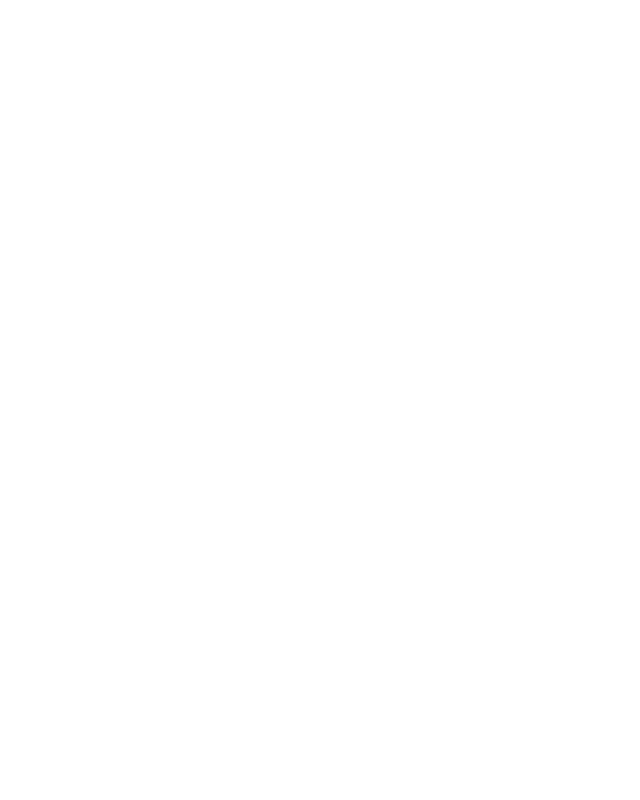
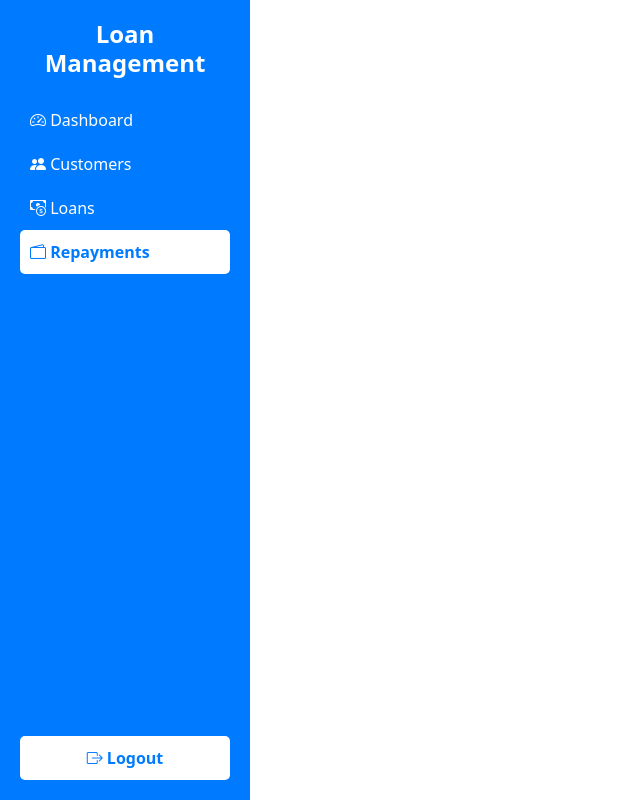
Before and after one commit to Matthew-Muchangi/loan, an Angular app: page /repayments in a window 1280 px wide. Before the commit this address led to /. Shown: the whole page, without its empty margins (0-640 px from the left). Built offline with nearby package versions, Linux system fonts and the light colour scheme; sample sign-in values are in the browser's storage.

Commit message:
initial commit

```diff
--- a/src/app/app-routing.module.ts
+++ b/src/app/app-routing.module.ts
@@ -6,13 +6,16 @@
 import { CustomerComponent } from './component/customer/customer.component';
 import { LoanComponent } from './component/loan/loan.component';
 import { AuthGuard } from './guards/auth.guard'; // Import AuthGuard
+import { RepaymentsComponent } from './component/repayments/repayments.component';
+
 
 const routes: Routes = [
   { path: '', component: LoginComponent },
   { path: 'register', component: RegisterComponent },
   { path: 'dashboard', component: DashboardComponent, canActivate: [AuthGuard] }, // Protected
   { path: 'customer', component: CustomerComponent, canActivate: [AuthGuard] }, // Protected
-  { path: 'loan', component: LoanComponent, canActivate: [AuthGuard] } // Protected
+  { path: 'loan', component: LoanComponent, canActivate: [AuthGuard] }, // Protected
+  {path: 'repayments', component: RepaymentsComponent, canActivate:[AuthGuard] }
 ];
 
 @NgModule({
--- a/src/app/component/customer/customer.component.html
+++ b/src/app/component/customer/customer.component.html
@@ -19,6 +19,12 @@
             <i class="bi bi-cash-coin"></i> Loans
           </a>
         </li>
+        <!-- <li>
+          <a routerLink="/repayments" style="display: block; padding: 10px; color: white; text-decoration: none; border-radius: 5px;">
+            <i class="bi bi-wallet2"></i> Repayments
+          </a>
+        </li> -->
+
       </ul>
     </div>
     <button (click)="logout()" style="width: 100%; padding: 10px; border: none; background: white; color: #007bff; font-weight: bold; border-radius: 5px;">
--- a/src/app/component/dashboard/dashboard.component.ts
+++ b/src/app/component/dashboard/dashboard.component.ts
@@ -16,7 +16,6 @@
   customers: { firstname: string; lastname: string; phonenumber: string; nationalid: string; }[] = [];
   totalCustomers: number = 0;
   totalLoans: number = 0;
-  overdueLoans: number = 0;
   loanChart: any;
 
   constructor(
@@ -56,11 +55,11 @@
     this.loanChart = new Chart('loanBarChart', {
       type: 'bar',
       data: {
-        labels: ['Total Customers', 'Total Loans', 'Overdue Loans'],
+        labels: ['Total Customers', 'Total Loans'],
         datasets: [{
           label: 'Loan Statistics',
-          data: [this.totalCustomers, this.totalLoans, this.overdueLoans],
-          backgroundColor: ['#007bff', '#28a745', '#dc3545'],
+          data: [this.totalCustomers, this.totalLoans],
+          backgroundColor: ['#007bff', '#28a745'],
           borderWidth: 1
         }]
       },
--- a/src/app/component/loan/loan.component.html
+++ b/src/app/component/loan/loan.component.html
@@ -19,6 +19,13 @@
             <i class="bi bi-cash-coin"></i> Loans
           </a>
         </li>
+<!--
+        <li>
+          <a routerLink="/repayments" style="display: block; padding: 10px; color: white; text-decoration: none; border-radius: 5px;">
+            <i class="bi bi-wallet2"></i> Repayments
+          </a>
+        </li> -->
+
       </ul>
     </div>
     <button (click)="logout()" style="width: 100%; padding: 10px; border: none; background: white; color: #007bff; font-weight: bold; border-radius: 5px;">
@@ -89,13 +96,13 @@
             <div class="col-md-6">
               <label for="status">Loan Status</label>
               <select id="status" formControlName="status" class="form-control" required>
-                <option value="PENDING">Pending</option>
-                <option value="APPROVED">Approved</option>
-                <option value="REJECTED">Rejected</option>
-                <option value="DISBURSED">Disbursed</option>
-                <option value="IN_PAYMENT">In Payment</option>
-                <option value="PAID">Paid</option>
-                <option value="DEFAULTED">Defaulted</option>
+                <option value="PENDING">PENDING</option>
+                <option value="APPROVED">APPROVED</option>
+                <option value="REJECTED">REJECTED</option>
+                <option value="DISBURSED">DISBURSED</option>
+                <option value="IN_PAYMENT">INREPAYMENT</option>
+                <option value="PAID">PAID</option>
+                <option value="DEFAULTED">DEFAULTED</option>
               </select>
             </div>
           </div>
--- /dev/null
+++ b/src/app/component/repayments/repayments.component.html
@@ -0,0 +1,34 @@
+<nav style="width: 250px; height: 100vh; background: #007bff; color: white; position: fixed; top: 0; left: 0; padding: 20px; display: flex; flex-direction: column; justify-content: space-between;">
+    <div>
+      <h4 style="text-align:center; font-weight: bold;">Loan Management</h4>
+      <ul style="list-style: none; padding: 0; margin-top: 20px;">
+        <li>
+          <a routerLink="/dashboard" style="display: block; padding: 10px; color: white; text-decoration: none; border-radius: 5px; ">
+            <i class="bi bi-speedometer2"></i> Dashboard
+          </a>
+        </li>
+
+        <li>
+          <a routerLink="/customer" style="display: block; padding: 10px; color: white; text-decoration: none; border-radius: 5px;">
+            <i class="bi bi-people-fill"></i> Customers
+          </a>
+        </li>
+
+        <li>
+          <a routerLink="/loan" style="display: block; padding: 10px; color: white; text-decoration: none; border-radius: 5px;">
+            <i class="bi bi-cash-coin"></i> Loans
+          </a>
+        </li>
+
+        <li>
+          <a routerLink="/repayments" style="display: block; padding: 10px; color: white; text-decoration: none; border-radius: 5px; background: white; color: #007bff; font-weight: bold;">
+            <i class="bi bi-wallet2"></i> Repayments
+          </a>
+        </li>
+
+      </ul>
+    </div>
+    <button (click)="logout()" style="width: 100%; padding: 10px; border: none; background: white; color: #007bff; font-weight: bold; border-radius: 5px;">
+      <i class="bi bi-box-arrow-right"></i> Logout
+    </button>
+  </nav>
--- /dev/null
+++ b/src/app/component/repayments/repayments.component.ts
@@ -0,0 +1,26 @@
+import { Component, OnInit } from '@angular/core';
+import { AuthenticationService } from 'src/app/services/authentication.service';
+import { Router } from '@angular/router';
+
+
+@Component({
+  selector: 'app-repayments',
+  templateUrl: './repayments.component.html',
+  styleUrls: ['./repayments.component.css']
+})
+export class RepaymentsComponent implements OnInit {
+
+
+
+  constructor(
+    private authService: AuthenticationService,
+    private router: Router,
+  ) { }
+
+  ngOnInit(): void {
+  }
+  logout(): void {
+    this.authService.logout();
+    this.router.navigate(['']);
+  }
+}
```
Also changed, not shown: src/app/app.module.ts (+9 -1 lines), src/app/component/dashboard/dashboard.component.html (+9 -0 lines), src/app/component/repayments/repayments.component.css (added), 1 other file (tests, documents, lock files or other folders).
